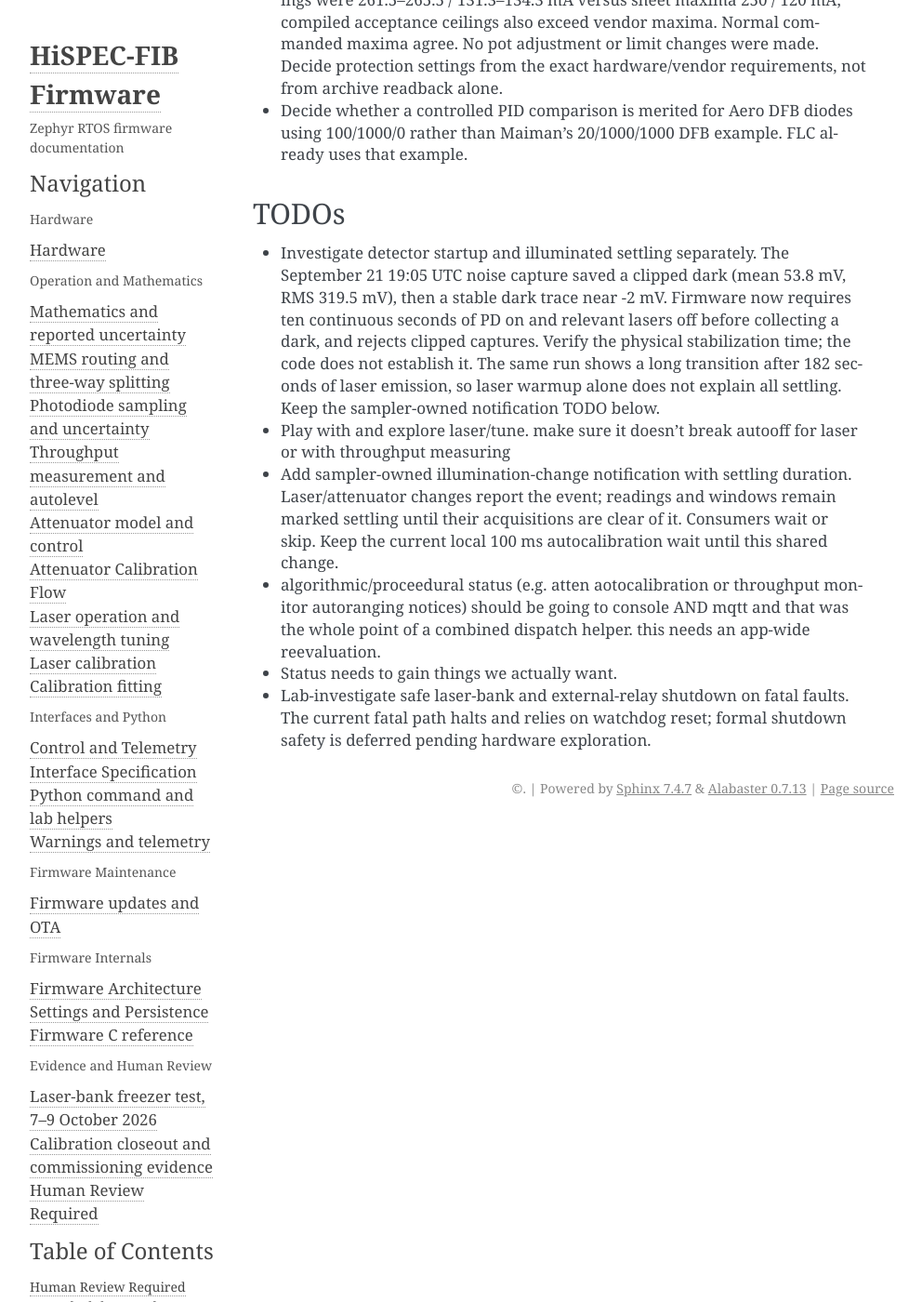
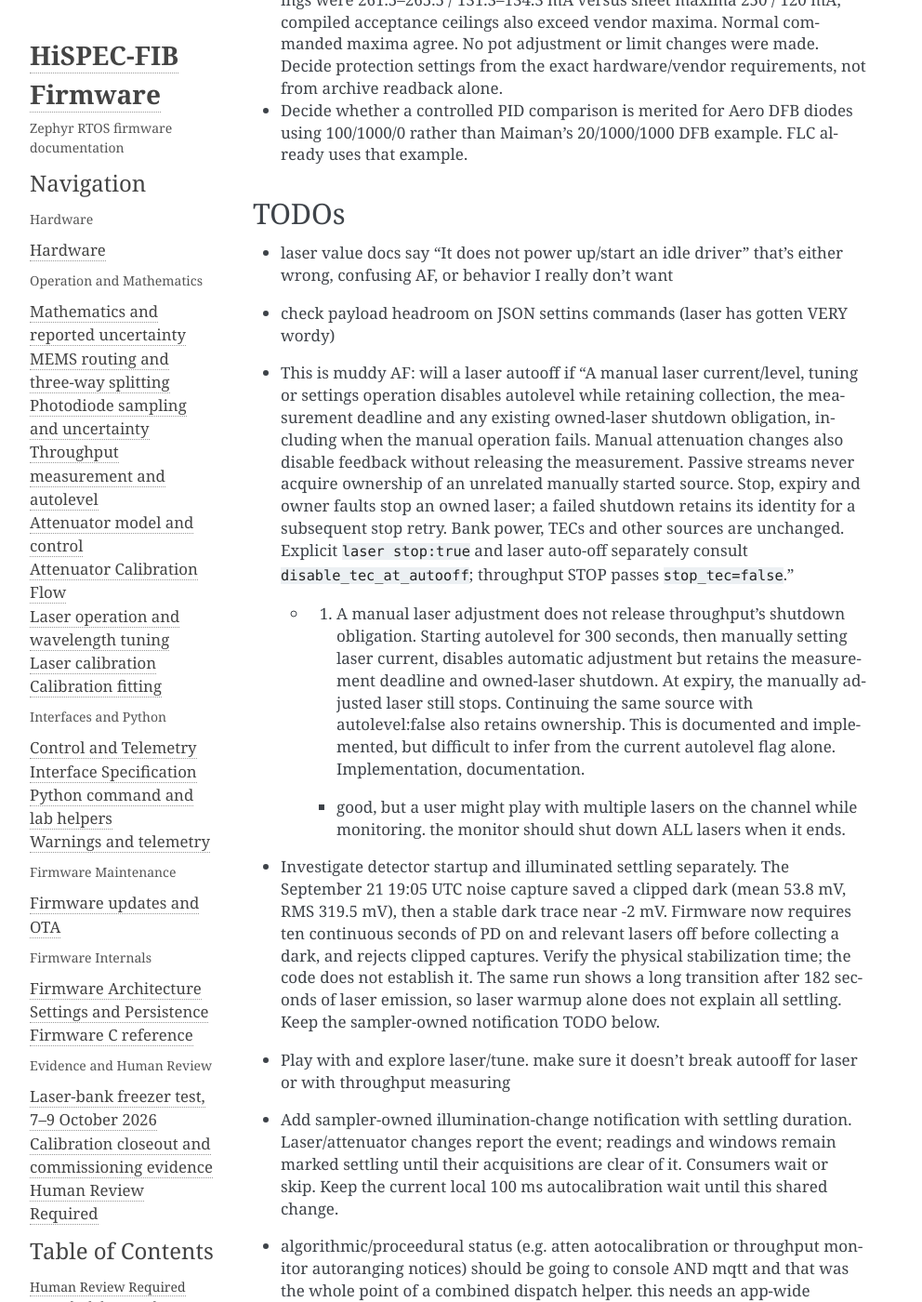
Before and after one commit to COO-Utilities/hispec-tib, a Sphinx documentation site: the page built from doc/human_review_required.md, in a window 1280 px wide and 1400 px high, scrolled down 9553 px. Shown: the whole window at 93% size, without its empty margins (148-1140 px from the left). Built offline with Sphinx 7.4.7, drawn with Linux system fonts in a browser that asks for light colours.

```diff
--- a/doc/human_review_required.md
+++ b/doc/human_review_required.md
@@ -375,6 +375,21 @@
   uses that example.
 
 ## TODOs
+
+- laser value docs say "It does not power up/start an idle driver" that's either wrong, confusing AF, or behavior I really don't want
+- check payload headroom on JSON settins commands (laser has gotten VERY wordy)
+
+- This is muddy AF: will a laser autooff if "A manual laser current/level, tuning or settings operation disables autolevel
+  while retaining collection, the measurement deadline and any existing owned-laser
+  shutdown obligation, including when the manual operation fails. Manual attenuation
+  changes also disable feedback without releasing the measurement. Passive
+  streams never acquire ownership of an unrelated manually started source.
+  Stop, expiry and owner faults stop an owned laser; a failed shutdown retains its
+  identity for a subsequent stop retry. Bank power, TECs and other sources are
+  unchanged. Explicit `laser stop:true` and laser auto-off separately consult
+  `disable_tec_at_autooff`; throughput STOP passes `stop_tec=false`."
+  - 1. A manual laser adjustment does not release throughput’s shutdown obligation.  Starting autolevel for 300 seconds, then manually setting laser current, disables automatic adjustment but retains the measurement deadline and owned-laser shutdown. At expiry, the manually adjusted laser still stops. Continuing the same source with autolevel:false also retains ownership. This is documented and implemented, but difficult to infer from the current autolevel flag alone. Implementation, documentation.
+    - good, but a user might play with multiple lasers on the channel while monitoring. the monitor should shut down ALL lasers when it ends.
 - Investigate detector startup and illuminated settling separately. The September 21
   19:05 UTC noise capture saved a clipped dark (mean 53.8 mV, RMS 319.5 mV), then
   a stable dark trace near -2 mV. Firmware now requires ten continuous seconds
```
Also changed, not shown: 1 other file.
